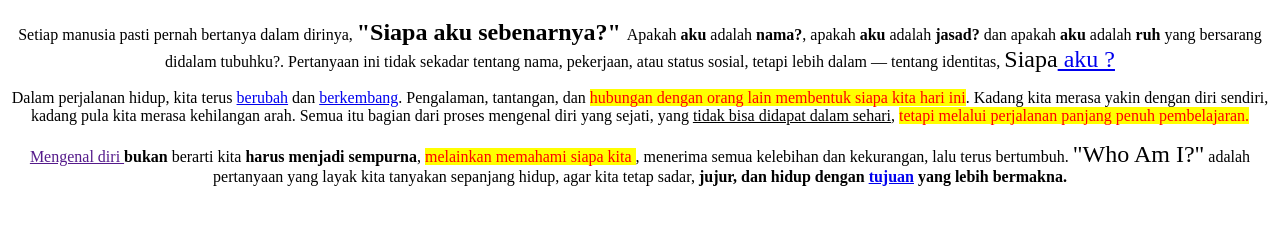
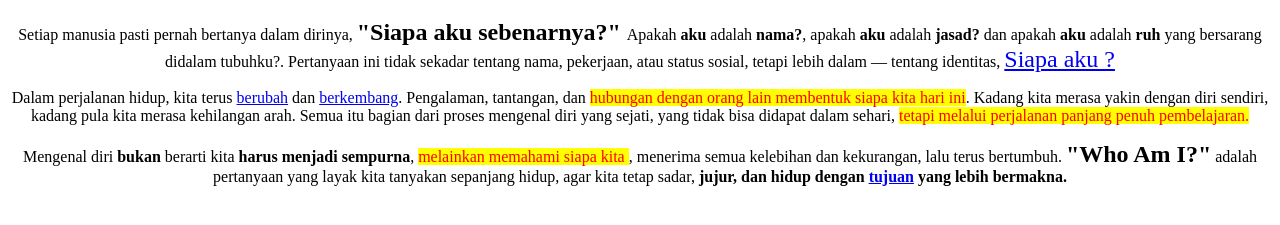
Before and after one commit to Dwaysetya/fgo24-css-basic, a website: page index.html in a window 1280 px wide. Shown: the part 61-286 px from the top of the page. Drawn offline with Linux system fonts and the light colour scheme.

Commit message:
docs: update images in README and fix minor syntax issues
- Replaced outdated images with new versions
- Adjusted README references to new image paths
- Corrected small syntax mistakes in HTML files

```diff
--- a/index.html
+++ b/index.html
@@ -19,7 +19,7 @@
         <b>jasad?</b> dan apakah <b>aku</b> adalah <b>ruh </b>yang bersarang
         didalam tubuhku?. Pertanyaan ini tidak sekadar tentang nama, pekerjaan,
         atau status sosial, tetapi lebih dalam — tentang identitas,
-        <font size="5">Siapa<a href="./pages/siapaAku.html"> aku ?</a></font>
+        <font size="5"><a href="./pages/siapaAku.html">Siapa aku ?</a></font>
       </p>
     </div>
     <div>
@@ -29,15 +29,15 @@
         <mark><font color ="red">hubungan dengan orang lain membentuk siapa kita hari ini</font></mark>.
         Kadang kita merasa yakin dengan diri sendiri, kadang pula kita merasa
         kehilangan arah. Semua itu bagian dari proses mengenal diri yang sejati,
-        yang <u>tidak bisa didapat dalam sehari</u>,
+        yang tidak bisa didapat dalam sehari,
         <mark> <font color="red">tetapi melalui perjalanan panjang penuh pembelajaran.</font> </mark>
       </p>
       <p  align="center">
-        <a href="">Mengenal diri </a><b>bukan</b> berarti kita <b>harus menjadi sempurna</b>,
+        Mengenal diri <b>bukan</b> berarti kita <b>harus menjadi sempurna</b>,
         <mark > <font color="red">melainkan memahami siapa kita </font></mark>,
         menerima semua kelebihan dan kekurangan,
         lalu terus bertumbuh.
-        <font size="5">"Who Am I?"</font> adalah pertanyaan yang layak kita
+        <font size="5"><b>"Who Am I?"</b></font> adalah pertanyaan yang layak kita
         tanyakan sepanjang hidup, agar kita tetap sadar,
         <b> jujur, dan hidup dengan <a href="./pages/tujuan.html">tujuan</a> yang lebih bermakna. </b>
       </p>
--- a/package.json
+++ b/package.json
@@ -1,5 +1,5 @@
 {
-  "name": "html-basic",
+  "name": "fgo24-html-basic",
   "version": "1.0.0",
   "main": "index.js",
   "scripts": {
```
Also changed, not shown: README.md, basic.png (deleted), basic1.png (added).
